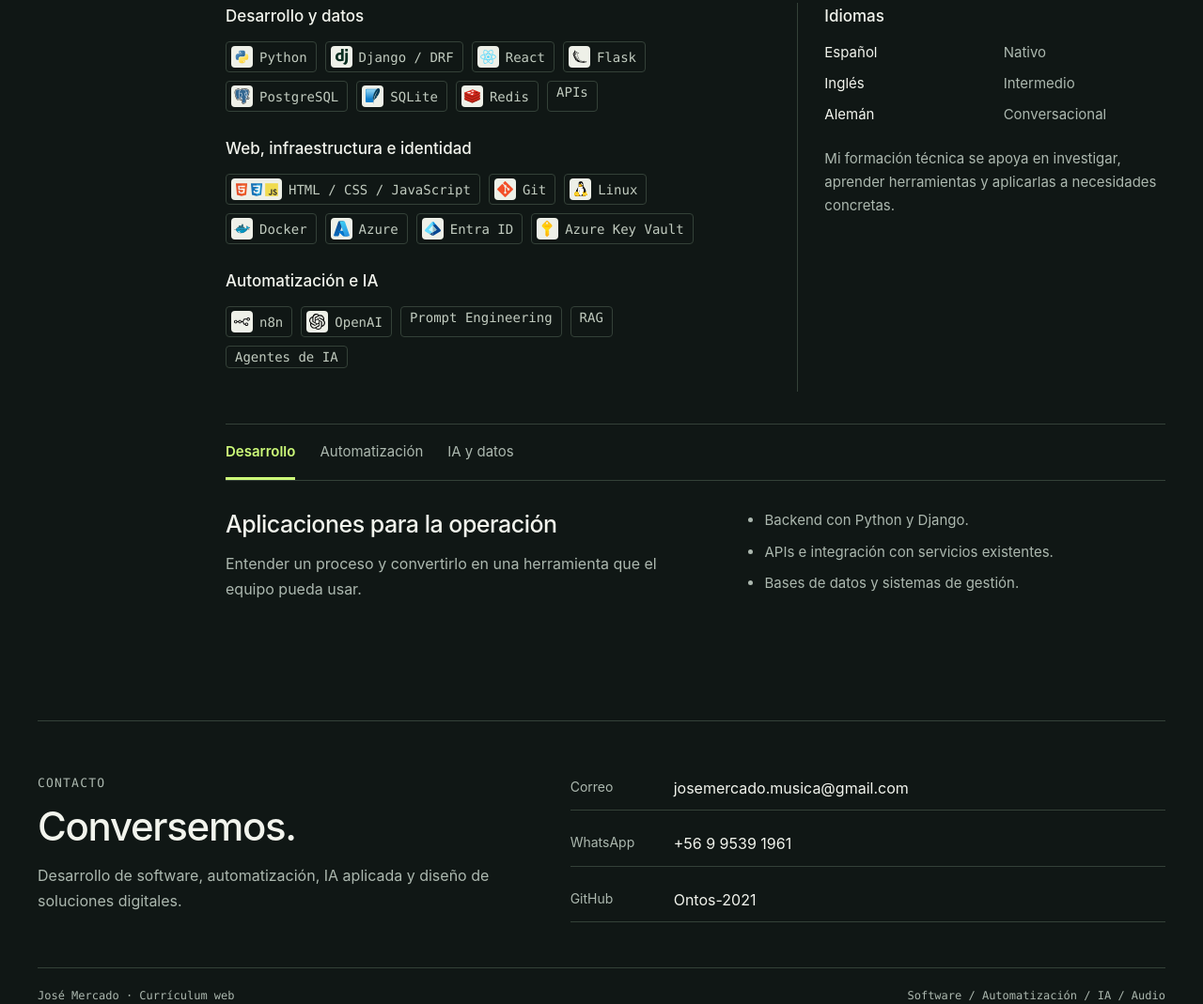
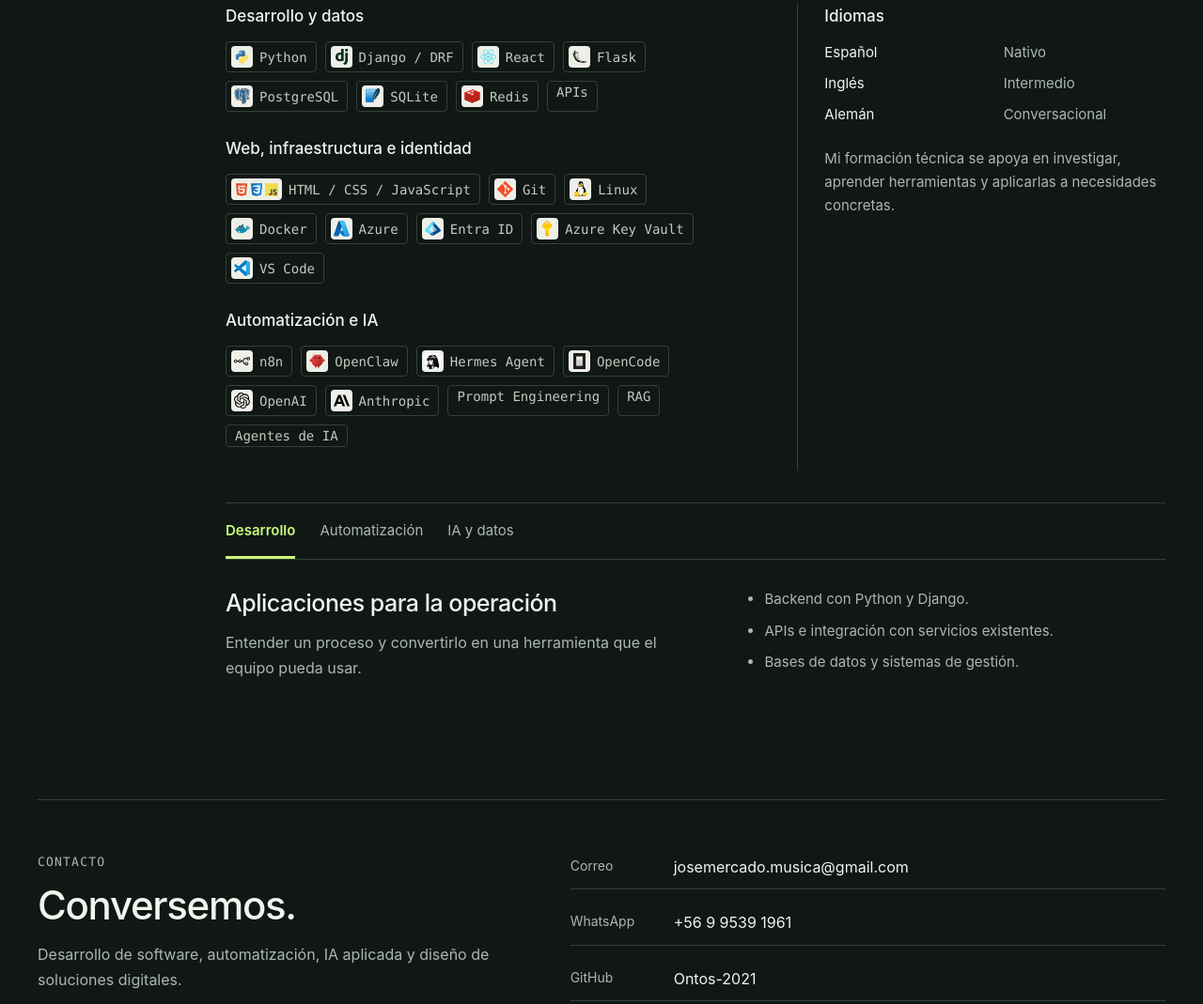
Before and after one commit to Ontos-2021/jose-mercado-cv, a plain HTML site: page index.html in a window 1280 px wide. Shown: the part 6450-7519 px from the top of the page at 94% size. Drawn offline with Linux system fonts and the light colour scheme.

Commit message:
feat: amplía tecnologías de IA y desarrollo

```diff
--- a/index.html
+++ b/index.html
@@ -434,10 +434,15 @@
               <span class="tag tech-tag"><span class="tech-logo-box"><img class="tech-logo" src="assets/tech/azure.svg" alt="" aria-hidden="true"></span>Azure</span>
               <span class="tag tech-tag"><span class="tech-logo-box"><img class="tech-logo" src="assets/tech/entra-id.svg" alt="" aria-hidden="true"></span>Entra ID</span>
               <span class="tag tech-tag"><span class="tech-logo-box"><img class="tech-logo" src="assets/tech/key-vault.svg" alt="" aria-hidden="true"></span>Azure Key Vault</span>
+              <span class="tag tech-tag"><span class="tech-logo-box"><img class="tech-logo" src="assets/tech/vscode.svg" alt="" aria-hidden="true"></span>VS Code</span>
             </div></div>
             <div class="skills-group"><h3>Automatización e IA</h3><div class="tags tech-tags">
               <span class="tag tech-tag"><span class="tech-logo-box"><img class="tech-logo" src="assets/tech/n8n.svg" alt="" aria-hidden="true"></span>n8n</span>
+              <span class="tag tech-tag"><span class="tech-logo-box"><img class="tech-logo" src="assets/tech/openclaw.svg" alt="" aria-hidden="true"></span>OpenClaw</span>
+              <span class="tag tech-tag"><span class="tech-logo-box"><img class="tech-logo" src="assets/tech/hermes-agent.svg" alt="" aria-hidden="true"></span>Hermes Agent</span>
+              <span class="tag tech-tag"><span class="tech-logo-box"><img class="tech-logo" src="assets/tech/opencode.svg" alt="" aria-hidden="true"></span>OpenCode</span>
               <span class="tag tech-tag"><span class="tech-logo-box"><img class="tech-logo" src="assets/tech/openai.svg" alt="" aria-hidden="true"></span>OpenAI</span>
+              <span class="tag tech-tag"><span class="tech-logo-box"><img class="tech-logo" src="assets/tech/anthropic.svg" alt="" aria-hidden="true"></span>Anthropic</span>
               <span class="tag">Prompt Engineering</span><span class="tag">RAG</span><span class="tag">Agentes de IA</span>
             </div></div>
           </div>
```
Also changed, not shown: assets/tech/anthropic.svg (added), assets/tech/hermes-agent.svg (added), assets/tech/openclaw.svg (added), assets/tech/opencode.svg (added), assets/tech/vscode.svg (added).
